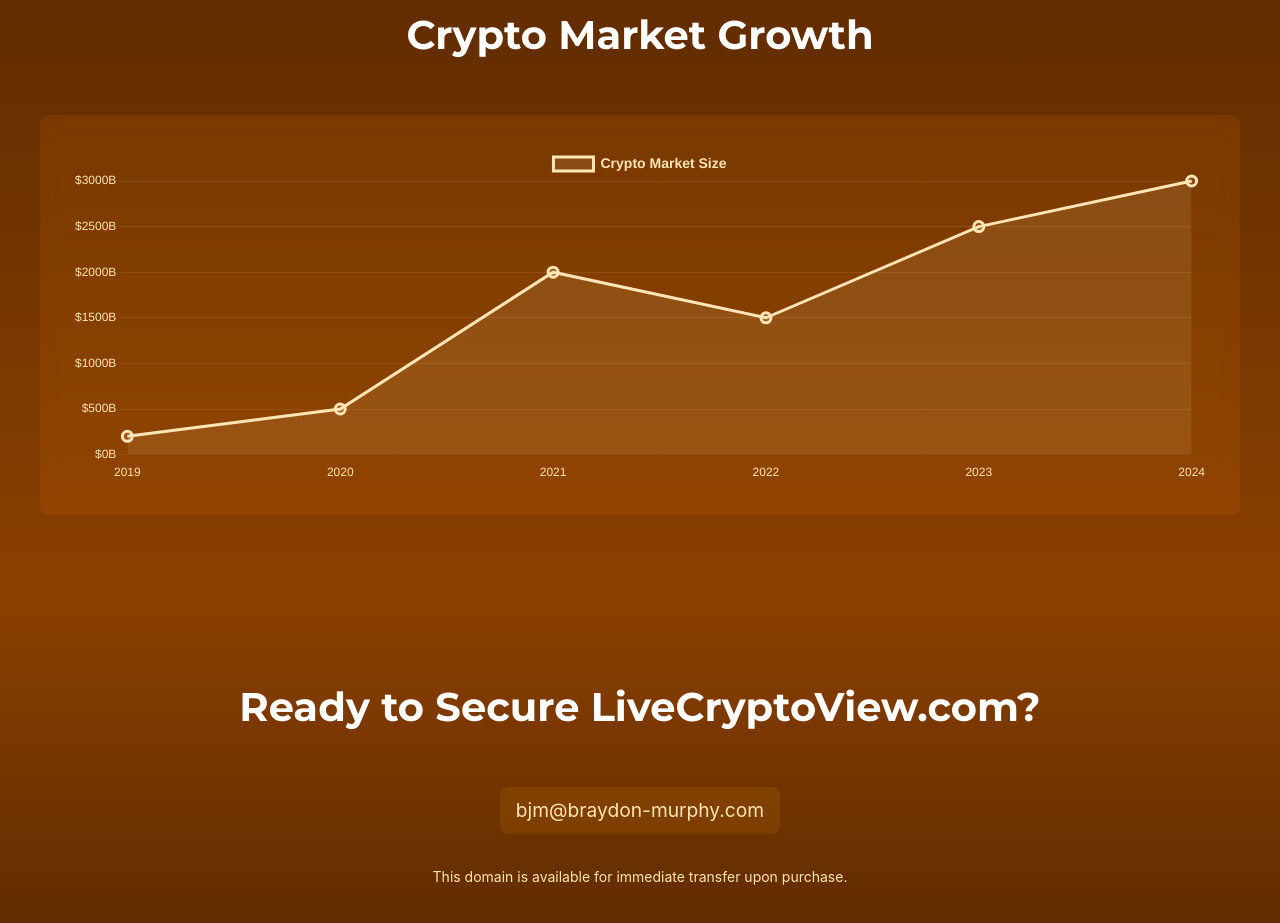
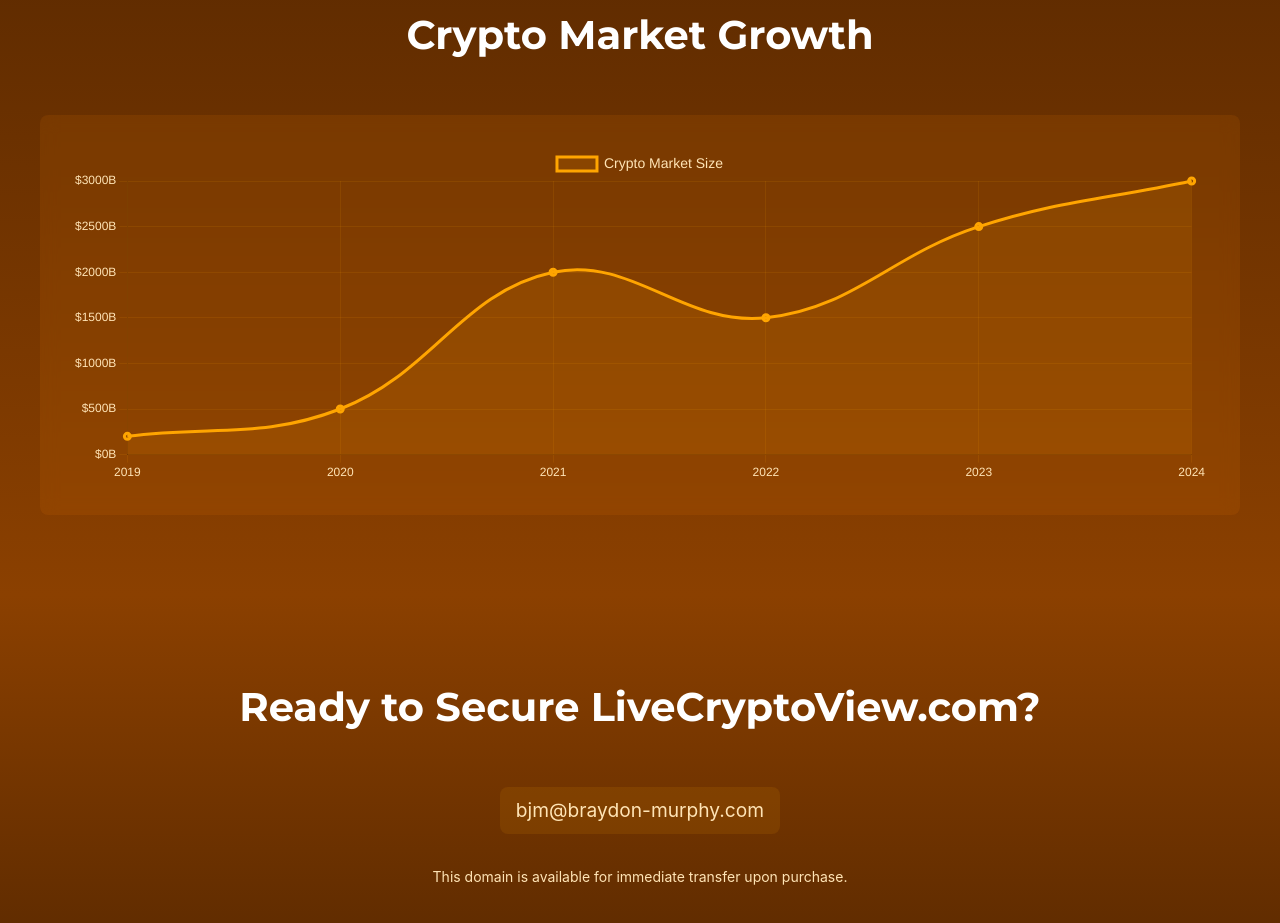
Before and after one commit to BraydonMurphy/LiveCryptoView.com-Landing-Page, a plain HTML site: page index.html in a window 1280 px wide. Shown: the part 2340-3263 px from the top of the page. Drawn offline with nearby package versions, Linux system fonts and the light colour scheme.

Commit message:
Updated graph and improved design

```diff
--- a/index.html
+++ b/index.html
@@ -6,18 +6,7 @@
     <title>LiveCryptoView.com - Premium Domain for Advanced Crypto Analytics & Trading</title>
     <link href="https://fonts.googleapis.com/css2?family=Montserrat:wght@700&display=swap" rel="stylesheet">
     <script src="https://cdnjs.cloudflare.com/ajax/libs/Chart.js/3.7.0/chart.min.js"></script>
-
-    <!-- Google tag (gtag.js) -->
-    <script async src="https://www.googletagmanager.com/gtag/js?id=G-7NVVRM8S4R"></script>
-    <script>
-      window.dataLayer = window.dataLayer || [];
-      function gtag(){dataLayer.push(arguments);}
-      gtag('js', new Date());
-      gtag('config', 'G-7NVVRM8S4R');
-    </script>
-
     <style>
-        /* Base styles */
         * {
             margin: 0;
             padding: 0;
@@ -35,7 +24,6 @@
             min-height: 100vh;
         }
 
-        /* Hero Section */
         .hero {
             position: relative;
             background: linear-gradient(to bottom, #FF8C00, #8B4000);
@@ -129,7 +117,6 @@
             background: linear-gradient(to right, #FF8C00, #D2691E);
         }
 
-        /* Features Section */
         .section {
             padding: 5rem 1rem;
         }
@@ -160,7 +147,6 @@
             border: 1px solid rgba(255, 165, 0, 0.3);
         }
 
-        /* Market Stats Section */
         .market-stats {
             background: linear-gradient(to bottom, #5C2A00, #8B4000);
         }
@@ -188,7 +174,6 @@
             margin-bottom: 0.5rem;
         }
 
-        /* Domain Comparison Section */
         .domain-comparison {
             background: linear-gradient(to bottom, #8B4000, #5C2A00);
         }
@@ -217,7 +202,6 @@
             font-weight: 600;
         }
 
-        /* Market Trends Section */
         .market-trends {
             background: linear-gradient(to bottom, #5C2A00, #8B4000);
         }
@@ -232,7 +216,6 @@
             height: 400px;
         }
 
-        /* Contact Section */
         .contact {
             text-align: center;
             padding: 5rem 1rem;
@@ -282,6 +265,7 @@
         <div class="hero">
             <div class="hero-content">
                 <h1>LiveCryptoView.com <span class="subtitle">Premium Domain for Advanced Crypto Analytics & Trading</span></h1>
+
                 <p class="hero-text">
                     A powerful domain name perfect for next-generation cryptocurrency platforms, DeFi analytics, and comprehensive blockchain market insights.
                 </p>
@@ -400,12 +384,11 @@
                 datasets: [{
                     label: 'Crypto Market Size',
                     data: [200, 500, 2000, 1500, 2500, 3000],
-                    borderColor: '#FFE4B5',
-                    backgroundColor: 'rgba(255, 228, 181, 0.1)',
+                    borderColor: '#FFA500',
+                    backgroundColor: 'rgba(255, 165, 0, 0.1)',
                     borderWidth: 3,
-                    pointRadius: 5,
-                    pointHoverRadius: 8,
-                    fill: true
+                    fill: true,
+                    tension: 0.4
                 }]
             },
             options: {
@@ -413,19 +396,15 @@
                 maintainAspectRatio: false,
                 plugins: {
                     legend: {
-                        display: true,
                         labels: {
                             color: '#FFE4B5',
                             font: {
-                                size: 14,
-                                weight: 'bold'
+                                size: 14
                             }
                         }
                     },
                     tooltip: {
                         backgroundColor: 'rgba(0, 0, 0, 0.8)',
-                        titleColor: '#FFE4B5',
-                        bodyColor: '#FFE4B5',
                         callbacks: {
                             label: function(context) {
                                 return `$${context.raw} Billion USD`;
@@ -435,24 +414,22 @@
                 },
                 scales: {
                     y: {
-                        beginAtZero: true,
-                        grid: {
-                            color: 'rgba(255, 228, 181, 0.1)',
-                            drawBorder: false
-                        },
                         ticks: {
                             color: '#FFE4B5',
                             callback: function(value) {
                                 return '$' + value + 'B';
                             }
+                        },
+                        grid: {
+                            color: 'rgba(255, 165, 0, 0.1)'
                         }
                     },
                     x: {
-                        grid: {
-                            display: false
-                        },
                         ticks: {
                             color: '#FFE4B5'
+                        },
+                        grid: {
+                            color: 'rgba(255, 165, 0, 0.1)'
                         }
                     }
                 }
```
